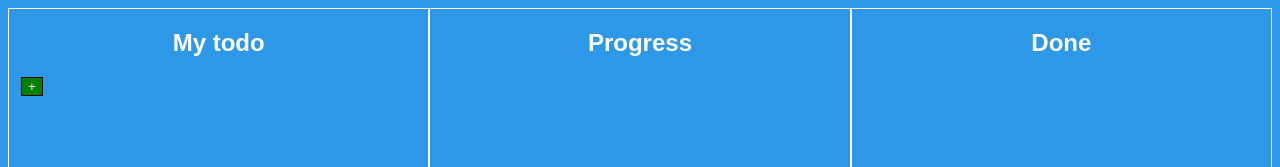
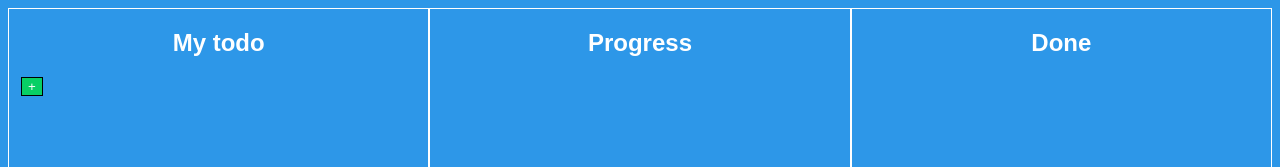
Before and after one commit to Ram-Ram007/Drello_app-main, a React (Vite) app in the folder app/: page / in a window 1280 px wide. Shown: the top 167 px of the page. Built offline with nearby package versions, Linux system fonts and the light colour scheme.

Commit message:
added styles

```diff
--- a/app/src/App.css
+++ b/app/src/App.css
@@ -1,7 +1,7 @@
 body {
   background-color: rgb(45, 151, 232);
   color: white;
-  font-family:Arial, Helvetica, sans-serif;
+  font-family: Arial, Helvetica, sans-serif;
 }
 blockquote {
   margin: 0;
@@ -22,22 +22,17 @@ blockquote {
   border: 1px solid white;
   height: 100vh;
   text-align: center;
-
 }
 
-.time{
+.time {
   color: black;
 }
-.total-card{
-
+.total-card {
   background-color: #f9f9f9;
   border-radius: 10px;
   margin: 10px;
-
-
-
 }
-.textarea{
+.textarea {
   width: 98%;
   height: 100px;
   border: 1px solid #ccc;
@@ -48,9 +43,7 @@ blockquote {
   border: none;
   outline: none;
 }
-.button-div{
-
-
+.button-div {
   border: none;
   border-radius: 4px;
   padding: 4px 8px;
@@ -58,16 +51,11 @@ blockquote {
   cursor: pointer;
   display: flex;
   justify-content: end;
+}
 
-
-}
-.button{
-  background-color: red;
+.add {
   color: white;
-}
-.add{
-  color: white;
-  background-color: green;
+  background-color: #08cf65;
   margin-left: 12px;
   border: 1px solid black;
   display: flex;
```
Also changed, not shown: app/src/components/Progess.jsx (line endings or trailing spaces).
